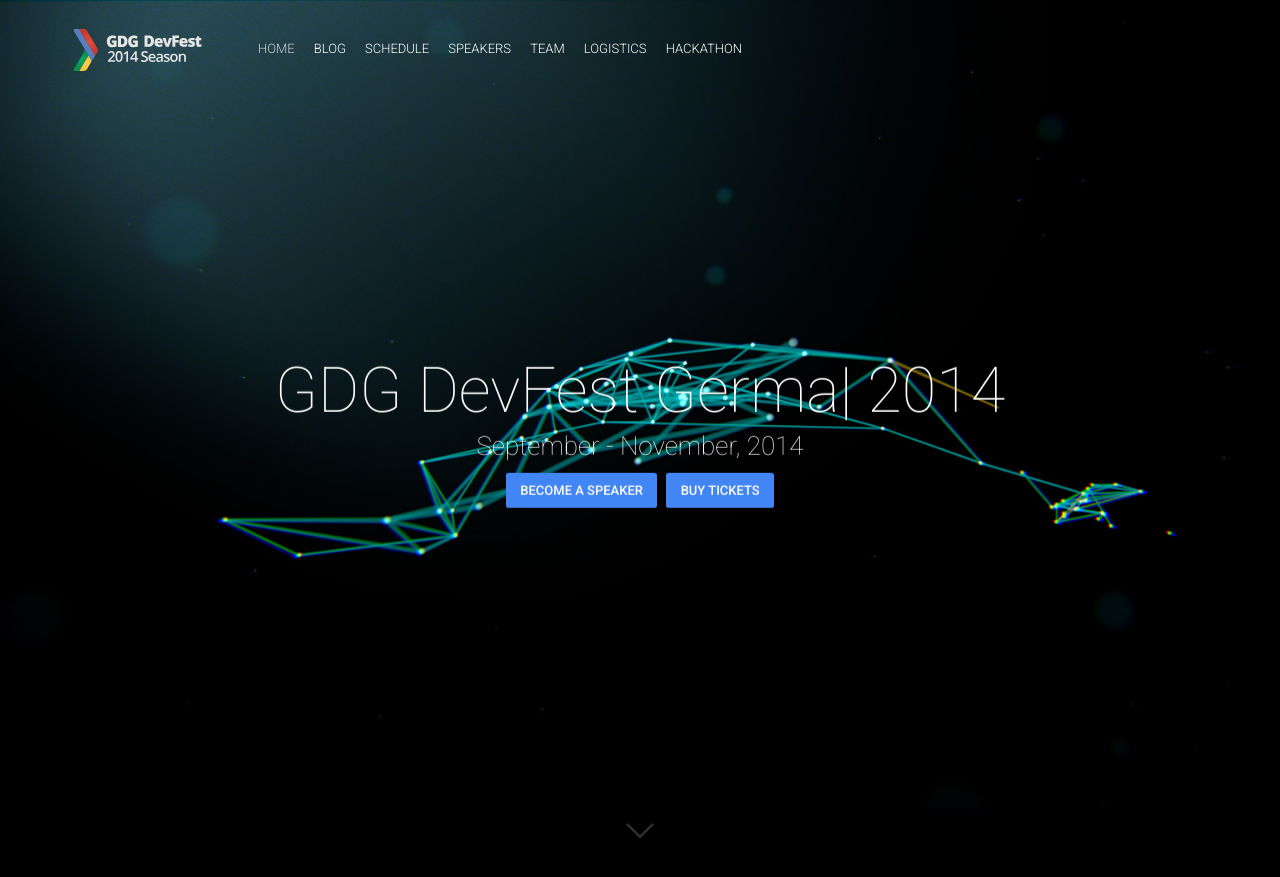
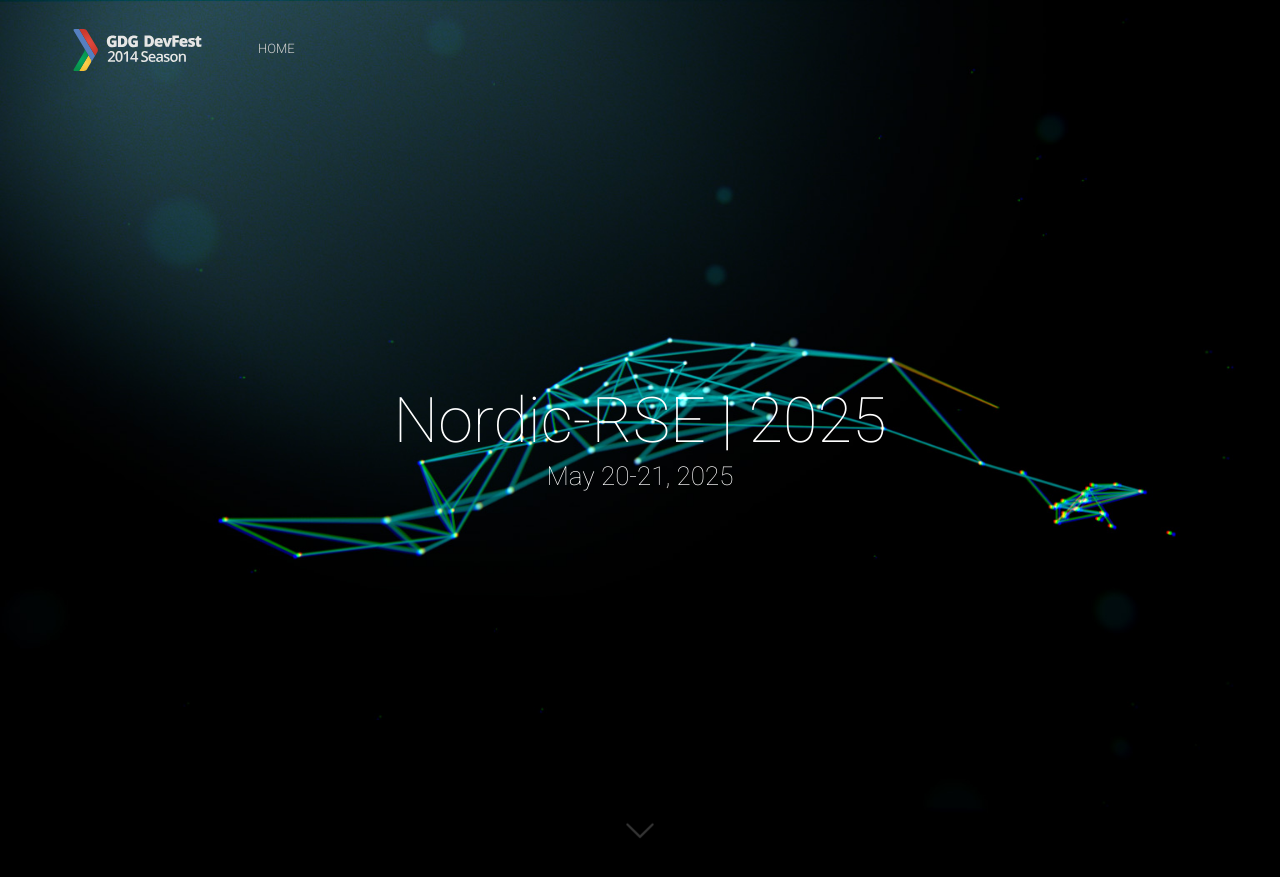
Before and after one commit to nordic-rse/nrse2025, a Jekyll site: the page built from index.html, in a window 1280 px wide and 900 px high. Shown: the top 877 px of the window. Built offline with Jekyll 4.4.1, drawn with Linux system fonts in a browser that asks for light colours; nearby versions of some CDN libraries; comment, search, counter and statistics services are not loaded; some of the changed text lies outside the part shown.

Commit message:
commit message here, use your immagination

```diff
--- a/_config.yml
+++ b/_config.yml
@@ -43,33 +43,33 @@
 # Navigation
 navigationLinks:
  - {permalink: "/", text: "Home"}
- - {permalink: "/blog/", text: "Blog"}
- - {permalink: "/schedule/", text: "Schedule"}
- - {permalink: "/speakers/", text: "Speakers"}
- - {permalink: "/team/", text: "Team"}
- - {permalink: "/logistics/", text: "Logistics"}
- - {permalink: "/hackathon/", text: "Hackathon"}
+# - {permalink: "/blog/", text: "Blog"}
+# - {permalink: "/schedule/", text: "Schedule"}
+# - {permalink: "/speakers/", text: "Speakers"}
+# - {permalink: "/team/", text: "Team"}
+# - {permalink: "/logistics/", text: "Logistics"}
+# - {permalink: "/hackathon/", text: "Hackathon"}
 bottomNavigationLinks:
- - {link: "https://bit.ly/dfua-c4p", text: "Become a speaker"}
+# - {link: "https://bit.ly/dfua-c4p", text: "Become a speaker"}
 rightNavigationButtons:
- - {link: "https://bit.ly/dfua-c4p", text: "Become a speaker"}
+# - {link: "https://bit.ly/dfua-c4p", text: "Become a speaker"}
 
 # Hero Block
 heroImage: "hero.jpg"
-heroTitle: "GDG DevFest <typeout> 2014"
-eventDate: "September - November, 2014"
-typeoutTextValues: '"", "Season", "Ukraine", "Germany", "USA"'
-typeoutFallback: "Season"
-heroButtons:
- - {link: "https://bit.ly/dfua-c4p", text: "Become a speaker"}
- - {permalink: "/#tickets", text: "Buy tickets"}
+heroTitle: "Nordic-RSE <typeout> 2025"
+eventDate: "May 20-21, 2025"
+typeoutTextValues: '"", "Gothenburg", "Sweden"'
+typeoutFallback: "Gothenburg"
+# heroButtons:
+# - {link: "https://bit.ly/dfua-c4p", text: "Become a speaker"}
+# - {permalink: "/#tickets", text: "Buy tickets"}
 
 # About Block
-aboutTitle: "About GDG DevFest"
+aboutTitle: "About Nordic-RSE Conference"
 aboutBlock:
- - {title: "Conference", image: "conference.jpg", text: "The biggest Google related event in the country carefully crafted for you by GDG community! Awesome speakers and lots of fun!" }
- - {title: "Workshops", image: "workshop.jpg", text: "Full-day of workshops, hands-on experience, hacking and debugging. Come and tame your favourite technology!" }
- - {title: "Hackathon", image: "hackathon.jpg", text: "Full-day freestyle hackathon! Want some real team building on friday? Grab your team and join our hackathon!" }
+ - {title: "Share experiences", image: "share.png", text: "Share your experiences and ideas with other alike cool people." }
+ - {title: "Be social", image: "community.png", text: "Have fun and play some games with other like-minded people!" }
+ - {title: "Learn Tools", image: "share.png", text: "Learn new tools to boost your productivity!"}
 
 # Statistic Block
 statisticBlockImage: "statistic.jpg"
@@ -179,19 +179,19 @@
  - {link: "https://facebook.com/GDGLviv", icon: "facebook"}
  - {permalink: "/feed.xml", icon: "rss"}
 footerBlocks:
- -
-  title: "Links"
-  links:
-   - {link: "http://gdg.org.ua", text: "GDG.org.ua"}
-   - {link: "https://developers.google.com", text: "Google Developers"}
+#  -
+#   title: "Links"
+#   links:
+#    - {link: "http://gdg.org.ua", text: "GDG.org.ua"}
+#    - {link: "https://developers.google.com", text: "Google Developers"}
  -
   title: "Contacts"
   links:
-   - {link: "mailto:lviv@gdg.org.ua", text: "lviv@gdg.org.ua"}
+   - {link: "mailto:secreatary@nordic-rse.org", text: "secretary@nordic-rse.org"}
  -
   title: "FAQ"
   links:
-   - {permalink: "/cod/", text: "Code of Conduct"}
+   - {link: "https://nordic-rse.org/about/code-of-conduct/", text: "Code of Conduct"}
 
 # Blog
 blogTitle: "Latest news"
```
Also changed, not shown: img/about-section/community.png (added), img/about-section/conference.jpg (deleted), img/about-section/hackathon.jpg (deleted), img/about-section/learn.png (added), img/about-section/share.png (added), img/about-section/workshop.jpg (deleted), img/sprites/logo.png (added).
